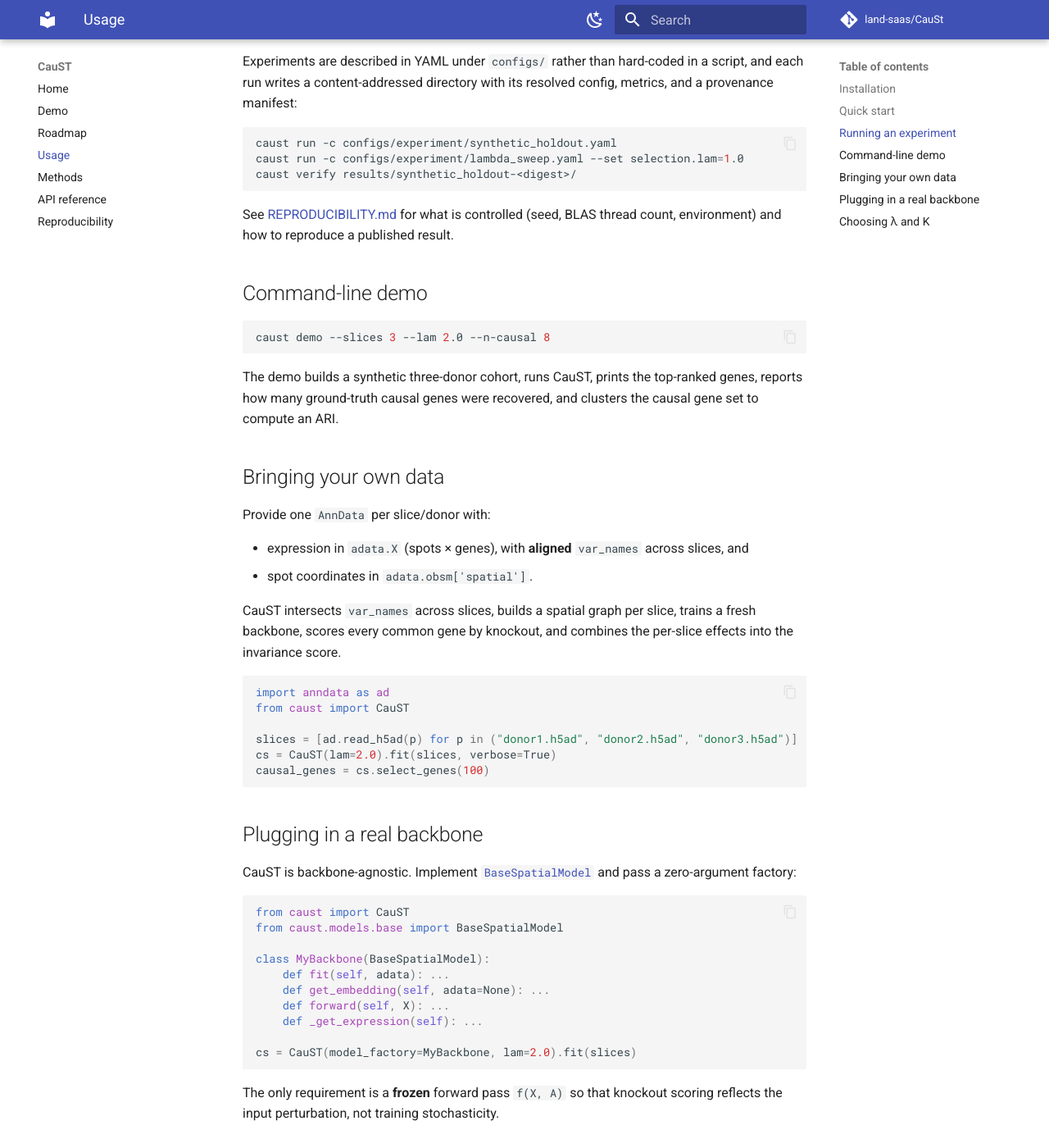
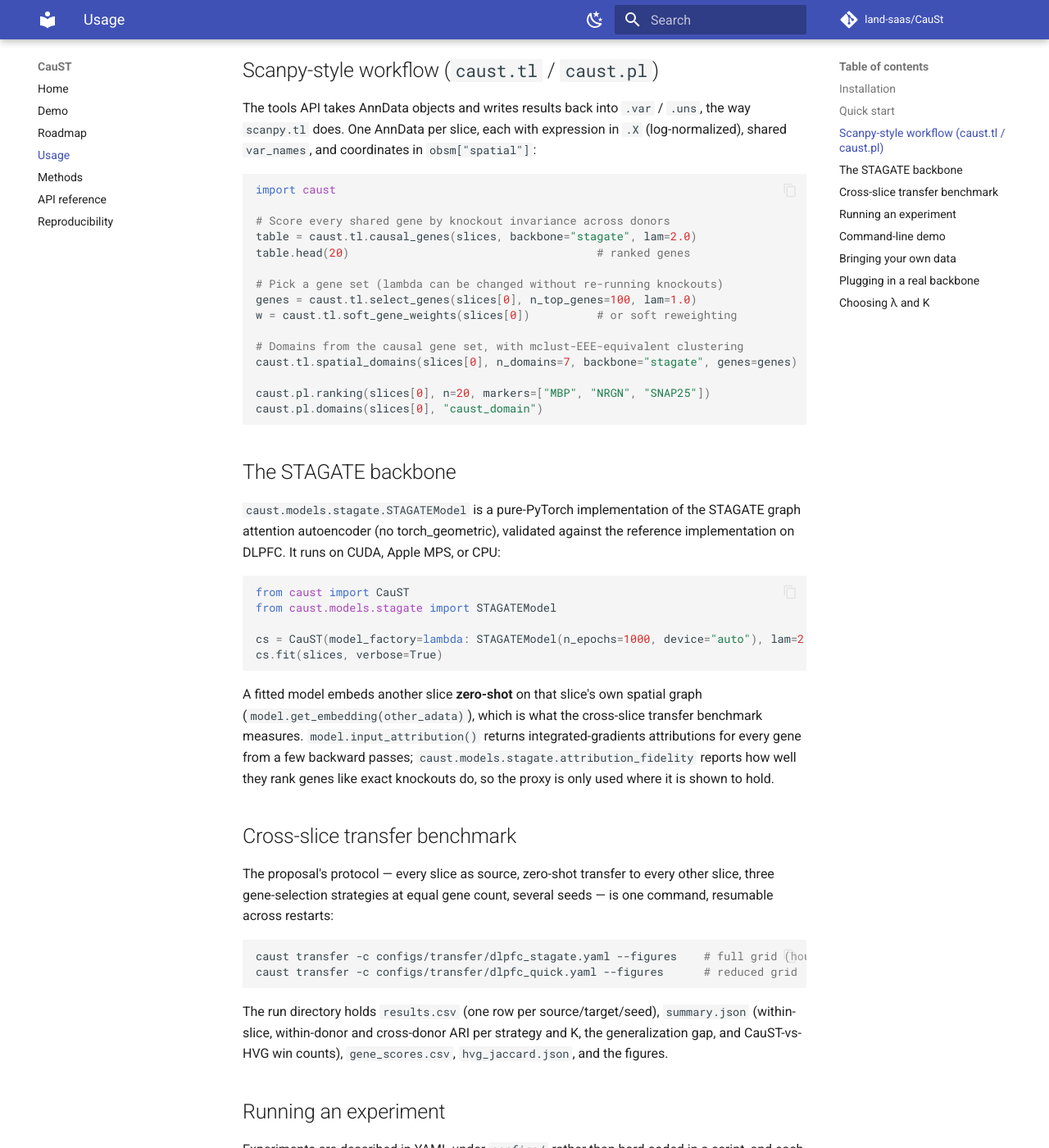
Before and after one commit to land-saas/CauSt, an MkDocs documentation site: the page built from docs/usage.md, in a window 1280 px wide and 1400 px high, scrolled down 640 px. Shown: the whole window at 82% size. Built offline with MkDocs 1.6.1 and Material for MkDocs 9.7.7, drawn with Linux system fonts in a browser that asks for light colours; comment, search, counter and statistics services are not loaded; some of the changed text lies outside the part shown.

Commit message:
docs: usage for the scanpy-style API, STAGATE backbone, transfer benchmark

````diff
--- a/docs/usage.md
+++ b/docs/usage.md
@@ -3,9 +3,12 @@
 ## Installation
 
 ```bash
-pip install -e .          # core runtime
-pip install -e ".[dev]"   # + test / lint / type-check tooling
-pip install -e ".[docs]"  # + documentation tooling
+pip install caust               # core runtime (numpy / scipy / scikit-learn / anndata)
+pip install "caust[stagate]"    # + PyTorch and scanpy, for the STAGATE backbone
+pip install "caust[viz]"        # + matplotlib, for figures and caust.pl
+
+# development checkout
+uv sync --extra stagate
 ```
 
 ## Quick start
@@ -22,6 +25,68 @@ cs.ranking()[:5]            # (gene, score) pairs, best first
 cs.soft_weights()           # sigmoid weights over all common genes
 cs.transform(cohort[0], 8)  # AnnData subset to the causal gene set
 ```
+
+## Scanpy-style workflow (`caust.tl` / `caust.pl`)
+
+The tools API takes AnnData objects and writes results back into `.var` /
+`.uns`, the way `scanpy.tl` does. One AnnData per slice, each with expression
+in `.X` (log-normalized), shared `var_names`, and coordinates in
+`obsm["spatial"]`:
+
+```python
+import caust
+
+# Score every shared gene by knockout invariance across donors
+table = caust.tl.causal_genes(slices, backbone="stagate", lam=2.0)
+table.head(20)                                     # ranked genes
+
+# Pick a gene set (lambda can be changed without re-running knockouts)
+genes = caust.tl.select_genes(slices[0], n_top_genes=100, lam=1.0)
+w = caust.tl.soft_gene_weights(slices[0])          # or soft reweighting
+
+# Domains from the causal gene set, with mclust-EEE-equivalent clustering
+caust.tl.spatial_domains(slices[0], n_domains=7, backbone="stagate", genes=genes)
+
+caust.pl.ranking(slices[0], n=20, markers=["MBP", "NRGN", "SNAP25"])
+caust.pl.domains(slices[0], "caust_domain")
+```
+
+## The STAGATE backbone
+
+`caust.models.stagate.STAGATEModel` is a pure-PyTorch implementation of the
+STAGATE graph attention autoencoder (no torch_geometric), validated against
+the reference implementation on DLPFC. It runs on CUDA, Apple MPS, or CPU:
+
+```python
+from caust import CauST
+from caust.models.stagate import STAGATEModel
+
+cs = CauST(model_factory=lambda: STAGATEModel(n_epochs=1000, device="auto"), lam=2.0)
+cs.fit(slices, verbose=True)
+```
+
+A fitted model embeds another slice **zero-shot** on that slice's own spatial
+graph (`model.get_embedding(other_adata)`), which is what the cross-slice
+transfer benchmark measures. `model.input_attribution()` returns
+integrated-gradients attributions for every gene from a few backward passes;
+`caust.models.stagate.attribution_fidelity` reports how well they rank genes
+like exact knockouts do, so the proxy is only used where it is shown to hold.
+
+## Cross-slice transfer benchmark
+
+The proposal's protocol — every slice as source, zero-shot transfer to every
+other slice, three gene-selection strategies at equal gene count, several
+seeds — is one command, resumable across restarts:
+
+```bash
+caust transfer -c configs/transfer/dlpfc_stagate.yaml --figures    # full grid (hours)
+caust transfer -c configs/transfer/dlpfc_quick.yaml --figures      # reduced grid
+```
+
+The run directory holds `results.csv` (one row per source/target/seed),
+`summary.json` (within-slice, within-donor and cross-donor ARI per strategy
+and K, the generalization gap, and CauST-vs-HVG win counts), `gene_scores.csv`,
+`hvg_jaccard.json`, and the figures.
 
 ## Running an experiment
 
````
